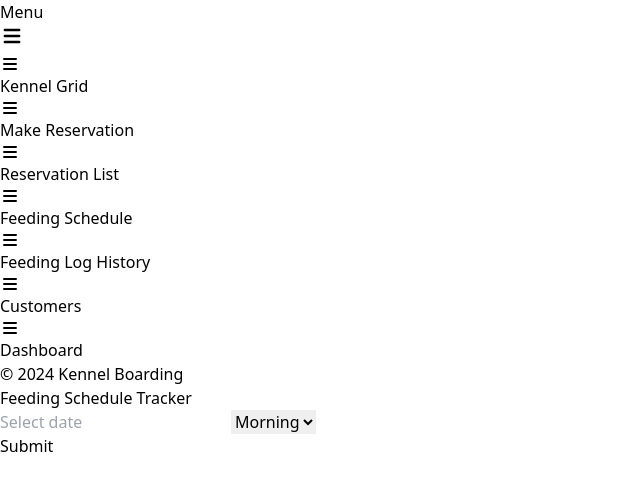
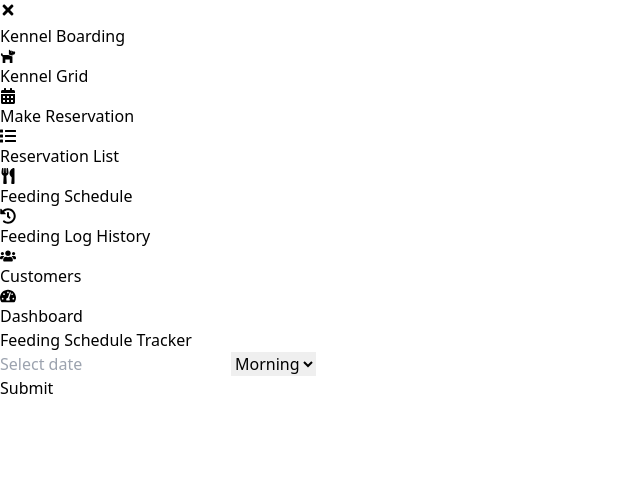
Before and after one commit to AswinArsha/kennel, a React (Vite) app: page /feeding-schedule in a window 1280 px wide. Shown: the top 490 px of the page, without its empty margins (0-640 px from the left). Built offline with nearby package versions, Linux system fonts and the light colour scheme.

Commit message:
fix the biling section

```diff
--- a/package.json
+++ b/package.json
@@ -34,6 +34,7 @@
     "react-time-picker": "^7.0.0",
     "react-tooltip": "^5.26.4",
     "recharts": "^2.12.7",
+    "styled-components": "^6.1.11",
     "uuid": "^9.0.1",
     "yup": "^1.4.0"
   },
--- a/src/components/CustomerFilter.jsx
+++ b/src/components/CustomerFilter.jsx
@@ -64,7 +64,7 @@ const CustomerFilter = ({ onSearch, onDateFilter, onStatusFilter }) => {
           onChange={handleStatusChange}
         >
           <option value="">All Statuses</option>
-          <option value="confirmed">Confirmed</option>
+          <option value="checkout">Check Out</option>
           <option value="canceled">Canceled</option>
 
         </select>
--- a/src/components/CustomerTable.jsx
+++ b/src/components/CustomerTable.jsx
@@ -145,7 +145,8 @@ const CustomerTable = ({
                 <td className="whitespace-nowrap px-4 py-2 text-gray-800">
                   <span
                     className={`rounded py-1 px-3 text-xs font-bold ${
-                      customer.status === "confirmed"
+                      customer.status === "checkout"
+
                         ? "bg-green-400"
                         : customer.status === "canceled"
                         ? "bg-red-400"
--- a/src/components/EditSetsModal.jsx
+++ b/src/components/EditSetsModal.jsx
@@ -37,19 +37,21 @@ const EditSetsModal = ({ isOpen, onClose, setToEdit }) => {
     try {
       const { error } = await supabase
         .from("kennels")
-        .update({ set_name: null })
+        .update({ set_name: 'Maintenance' }) // Update set_name to 'Maintenance'
         .eq("id", kennel_id);
 
       if (error) {
         throw error;
       }
 
+      // Filter out the removed kennel from the state
       setKennels(kennels.filter((kennel) => kennel.id !== kennel_id));
     } catch (error) {
       console.error("Error removing kennel:", error.message);
       setError("An error occurred while removing the kennel. Please try again.");
     }
   };
+
 
   const handleAddKennelsToSet = (addedKennels) => {
     setKennels((prevKennels) => [...prevKennels, ...addedKennels]);
@@ -164,18 +166,13 @@ const EditSetsModal = ({ isOpen, onClose, setToEdit }) => {
               </div>
             </div>
             <div className="bg-gray-50 px-4 py-3 sm:px-6 sm:flex sm:flex-row-reverse">
-              <button
-                type="submit"
-                className="w-full inline-flex justify-center rounded-md border border-transparent shadow-sm px-4 py-2 bg-blue-500 text-base font-medium text-white hover:bg-blue-600 focus:outline-none focus:ring-2 focus:ring-blue-500 sm:ml-3 sm:w-auto sm:text-sm"
-              >
-                Save Changes
-              </button>
+
               <button
                 type="button"
                 onClick={onClose}
                 className="mt-3 w-full inline-flex justify-center rounded-md border border-gray-300 shadow-sm px-4 py-2 bg-white text-base font-medium text-gray-700 hover:bg-gray-50 focus:outline-none focus:ring-2 focus:ring-indigo-500 sm:mt-0 sm:w-auto sm:text-sm"
               >
-                Cancel
+                close
               </button>
             </div>
           </form>
--- a/src/components/ReservationList.jsx
+++ b/src/components/ReservationList.jsx
@@ -121,7 +121,6 @@ const ReservationList = () => {
     }
   };
 
-
   return (
     <div>
       <h2 className="text-2xl font-bold mb-4">Reservation List</h2>
--- a/src/components/Sidebar.jsx
+++ b/src/components/Sidebar.jsx
@@ -1,162 +1,50 @@
-import React, { useState } from "react";
+import { useState } from "react";
 import { Link, useLocation } from "react-router-dom";
-import { HiMenu, HiX } from "react-icons/hi"; // Import icons from react-icons
+import { FaBars, FaDog, FaCalendarAlt, FaList, FaUtensils, FaHistory, FaUsers, FaTachometerAlt, FaTimes } from "react-icons/fa";
+import { Tooltip } from "react-tooltip";
 
 const Sidebar = () => {
-  const location = useLocation(); // Get current route location
-  const [isOpen, setIsOpen] = useState(true); // State to manage sidebar open/close
-
-  // Function to toggle sidebar open/close
-  const toggleSidebar = () => {
-    setIsOpen(!isOpen);
-  };
+  const location = useLocation();
+  const [open, setOpen] = useState(true);
+  const menus = [
+    { title: "Kennel Grid", path: "/", icon: <FaDog />, tooltip: "View and manage kennel grid" },
+    { title: "Make Reservation", path: "/make-reservation", icon: <FaCalendarAlt />, tooltip: "Create a new reservation" },
+    { title: "Reservation List", path: "/reservation-list", icon: <FaList />, tooltip: "View and manage reservations" },
+    { title: "Feeding Schedule", path: "/feeding-schedule", icon: <FaUtensils />, tooltip: "View and manage feeding schedule" },
+    { title: "Feeding Log History", path: "/feeding-log-history", icon: <FaHistory />, tooltip: "View feeding log history" },
+    { title: "Customers", path: "/customers", icon: <FaUsers />, tooltip: "View and manage customer information" },
+    { title: "Dashboard", path: "/dashboard", icon: <FaTachometerAlt />, tooltip: "View dashboard statistics" },
+  ];
 
   return (
-    <div
-      className={`${
-        isOpen ? "w-60" : "w-20"
-      } bg-gray-800 text-white flex flex-col h-screen sticky top-0 transition-all duration-300 ease-in-out`}
-    >
-      {/* Sidebar header */}
-      <div className="p-4 flex items-center justify-between">
-        <div>
-          <h2 className="text-xl font-bold">Menu</h2>
+    <div className="flex">
+      <div className={`${open ? "w-64" : "w-20"} bg-gradient-to-r from-gray-800 to-gray-700 h-screen p-5 pt-8 relative duration-300`}>
+        <button
+          className={`absolute right-4 top-7 w-10 h-10 rounded-full bg-white text-gray-800 flex items-center justify-center shadow-md transition-transform duration-300 ${!open && "rotate-180"} hover:bg-gray-200`}
+          onClick={() => setOpen(!open)}
+          aria-label={open ? "Collapse sidebar" : "Expand sidebar"}
+        >
+          {open ? <FaTimes /> : <FaBars />}
+        </button>
+        <div className="flex gap-x-4 items-center">
+          <h1 className={`text-white origin-left font-medium text-xl duration-200 ${!open && "scale-0"}`}>Kennel Boarding</h1>
         </div>
-        {/* Menu toggle button */}
-        <button
-          className="text-white focus:outline-none lg:hidden"
-          onClick={toggleSidebar}
-        >
-          {isOpen ? <HiMenu size={24} /> : <HiX size={24} />}
-        </button>
-      </div>
-
-      {/* Navigation links */}
-      <nav className="flex-1 overflow-y-auto">
-        <ul className="space-y-2 p-4">
-          <li>
-            <Link
-              to="/"
-              className={`block p-2 rounded-md ${
-                location.pathname === "/" ? "bg-gray-700" : "hover:bg-gray-700"
-              }`}
+        <ul className="pt-6">
+          {menus.map((menu, index) => (
+            <li
+              key={index}
+              className={`text-gray-300 mb-2 flex items-center gap-x-4 p-2 rounded-md cursor-pointer hover:bg-gray-600 transition-colors duration-300 ${location.pathname === menu.path ? "bg-gray-600" : ""}`}
             >
-              <span className="flex items-center">
-                <span className="mr-2">
-                  <HiMenu size={20} />
+              <Link to={menu.path} className="flex items-center gap-x-4">
+                <span className={`transition-all duration-300 ${!open && "text-2xl"}`} data-tooltip-id={`tooltip-${index}`} data-tooltip-content={menu.tooltip}>
+                  {menu.icon}
                 </span>
-                Kennel Grid
-              </span>
-            </Link>
-          </li>
-          <li>
-            <Link
-              to="/make-reservation"
-              className={`block p-2 rounded-md ${
-                location.pathname === "/make-reservation"
-                  ? "bg-gray-700"
-                  : "hover:bg-gray-700"
-              }`}
-            >
-              <span className="flex items-center">
-                <span className="mr-2">
-                  <HiMenu size={20} />
-                </span>
-                Make Reservation
-              </span>
-            </Link>
-          </li>
-          <li>
-            <Link
-              to="/reservation-list"
-              className={`block p-2 rounded-md ${
-                location.pathname === "/reservation-list"
-                  ? "bg-gray-700"
-                  : "hover:bg-gray-700"
-              }`}
-            >
-              <span className="flex items-center">
-                <span className="mr-2">
-                  <HiMenu size={20} />
-                </span>
-                Reservation List
-              </span>
-            </Link>
-          </li>
-          <li>
-            <Link
-              to="/feeding-schedule"
-              className={`block p-2 rounded-md ${
-                location.pathname === "/feeding-schedule"
-                  ? "bg-gray-700"
-                  : "hover:bg-gray-700"
-              }`}
-            >
-              <span className="flex items-center">
-                <span className="mr-2">
-                  <HiMenu size={20} />
-                </span>
-                Feeding Schedule
-              </span>
-            </Link>
-          </li>
-          <li>
-            <Link
-              to="/feeding-log-history"
-              className={`block p-2 rounded-md ${
-                location.pathname === "/feeding-log-history"
-                  ? "bg-gray-700"
-                  : "hover:bg-gray-700"
-              }`}
-            >
-              <span className="flex items-center">
-                <span className="mr-2">
-                  <HiMenu size={20} />
-                </span>
-                Feeding Log History
-              </span>
-            </Link>
-          </li>
-          <li>
-            <Link
-              to="/customers"
-              className={`block p-2 rounded-md ${
-                location.pathname === "/customers"
-                  ? "bg-gray-700"
-                  : "hover:bg-gray-700"
-              }`}
-            >
-              <span className="flex items-center">
-                <span className="mr-2">
-                  <HiMenu size={20} />
-                </span>
-                Customers
-              </span>
-            </Link>
-          </li>
-          <li>
-            <Link
-              to="/dashboard"
-              className={`block p-2 rounded-md ${
-                location.pathname === "/dashboard"
-                  ? "bg-gray-700"
-                  : "hover:bg-gray-700"
-              }`}
-            >
-              <span className="flex items-center">
-                <span className="mr-2">
-                  <HiMenu size={20} />
-                </span>
-                Dashboard
-              </span>
-            </Link>
-          </li>
+                <span className={`${!open && "hidden"} origin-left duration-200`}>{menu.title}</span>
+              </Link>
+              <Tooltip id={`tooltip-${index}`} place="right" className="z-50" /> {/* Ensure z-index is set properly */}
+            </li>
+          ))}
         </ul>
-      </nav>
-
-      {/* Optional footer section */}
-      <div className="p-4 mt-auto">
-        <span>© {new Date().getFullYear()} Kennel Boarding</span>
       </div>
     </div>
   );
```
Also changed, not shown: src/components/FeedingLogHistory.jsx (+33 -22 lines), src/components/FeedingSchedule.jsx (+34 -21 lines), src/components/ReservationForm.jsx (+37 -13 lines), src/components/ReservationTable.jsx (+70 -22 lines), src/components/sidebar.css (deleted, +0 -9 lines), 1 other file (tests, documents, lock files or other folders).
